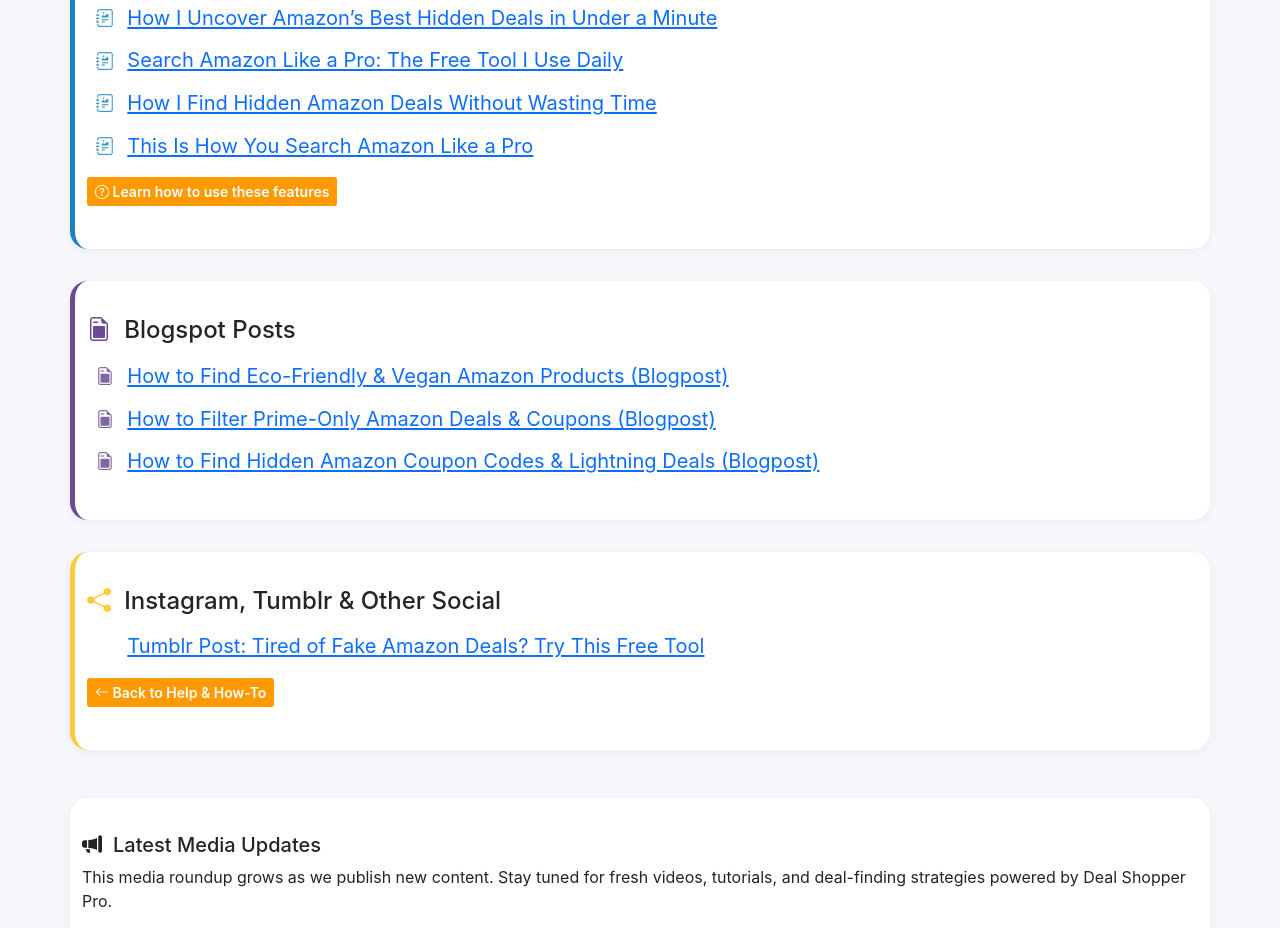
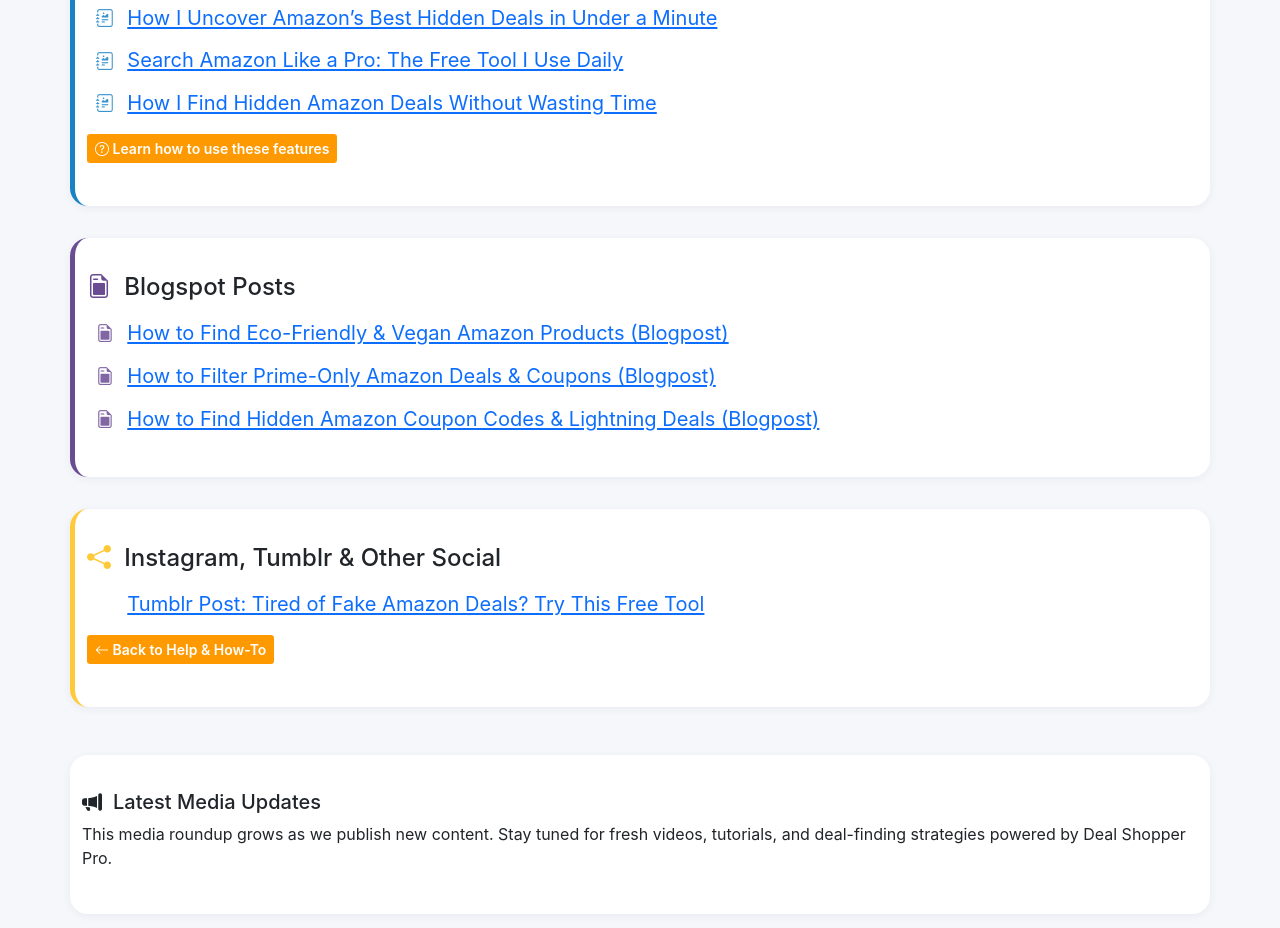
Before and after one commit to AmazonSuperSearch/DealShopperPro, a plain HTML site: page media.html in a window 1280 px wide. Shown: the part 969-1897 px from the top of the page. Drawn offline with nearby package versions, Linux system fonts and the light colour scheme.

Commit message:
Update media.html

```diff
--- a/media.html
+++ b/media.html
@@ -228,12 +228,6 @@
         How I Find Hidden Amazon Deals Without Wasting Time
       </a>
     </li>
-    <li>
-      <i class="bi bi-journal-richtext media-icon" style="color:#1982C4"></i>
-      <a href="https://medium.com/@dealshopperpro/this-is-how-you-search-amazon-like-a-pro-d3b61f9a90de" target="_blank" rel="noopener">
-        This Is How You Search Amazon Like a Pro
-      </a>
-    </li>
   </ul>
   <p class="mt-3">
     <a class="btn btn-sm btn-primary" href="help.html"><i class="bi bi-question-circle"></i> Learn how to use these features</a>
```
